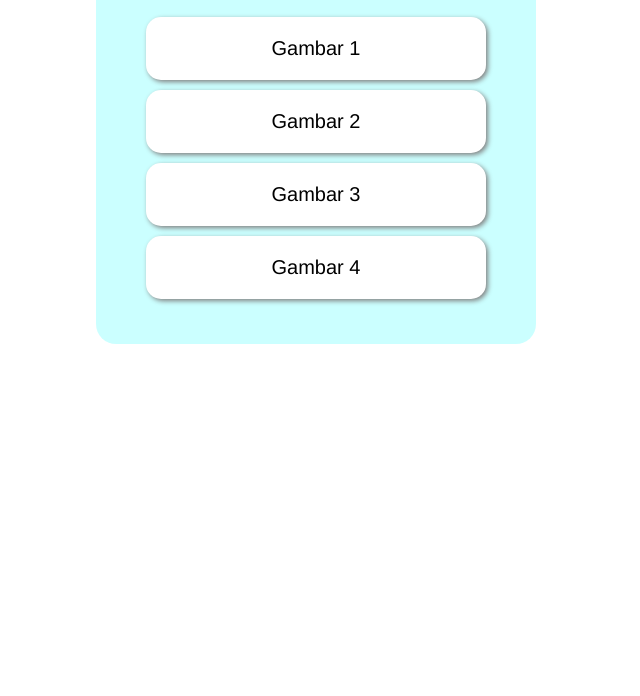
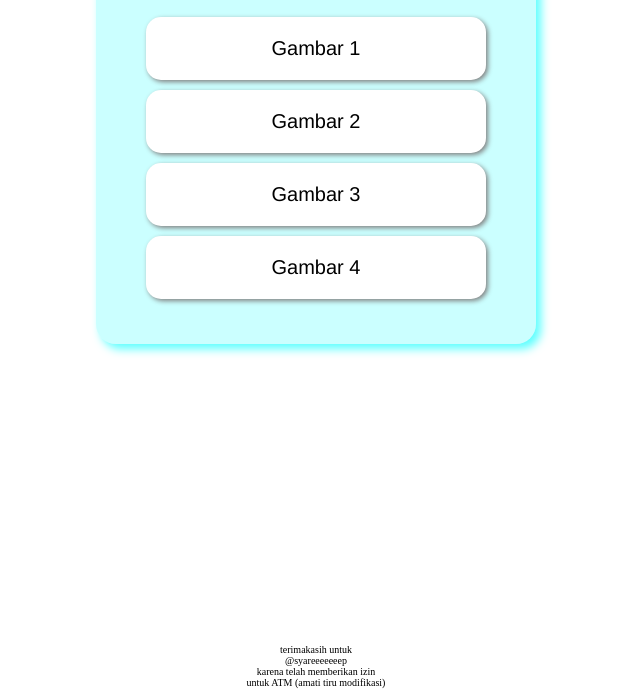
Before and after one commit to KingFadilll/html-activity-4, a plain HTML site: page index.html in a window 1280 px wide. Shown: the part 143-839 px from the top of the page, without its empty margins (324-964 px from the left). Before the commit the page ends 800 px from the top, so only its background shows below. Drawn offline with Linux system fonts and the light colour scheme.

```diff
--- a/index.html
+++ b/index.html
@@ -5,9 +5,6 @@
     <meta name="viewport" content="width=device-width, initial-scale=1.0">
     <title>Document</title>
     <style>
-        *{
-            font-family:'Franklin Gothic Medium', 'Arial Narrow', Arial, sans-serif;
-        }
         body{
             background-color: #ffff;
         }
@@ -22,6 +19,7 @@
             align-items: center;
             margin-top: 50px;
             gap: 10px;
+            box-shadow: 5px 5px 10px rgba(0, 255, 255, 0.651);
         }
         .link{
             display: flex;
@@ -40,10 +38,24 @@
             background: #ffff;
             padding: 20px;
             box-shadow: 2px 2px 5px grey;
+            font-family:'Franklin Gothic Medium', 'Arial Narrow', Arial, sans-serif;
+        }
+        h1 {
+            font-family:'Franklin Gothic Medium', 'Arial Narrow', Arial, sans-serif;
         }
         a:hover{
             background-color: rgba(182, 177, 177, 0.559);
             transform: translateY(2px);
+        }
+        .span{
+            width: 400px;
+            margin: auto;
+            margin-top: 300px;
+            display: flex;
+            flex-direction: column;
+            font-size: 10px;
+            text-align: center;
+
         }
     </style>
 </head>
@@ -57,5 +69,12 @@
             <a href="gambar-4.html">Gambar 4</a>
         </div>
     </div>
+    <div class="span">
+        <span>terimakasih untuk</span>
+        <span> @syareeeeeeep</span>
+        <span>karena telah memberikan izin</span>
+        <span>untuk ATM (amati tiru modifikasi)</span>
+    </div>
+
 </body>
 </html>
```
